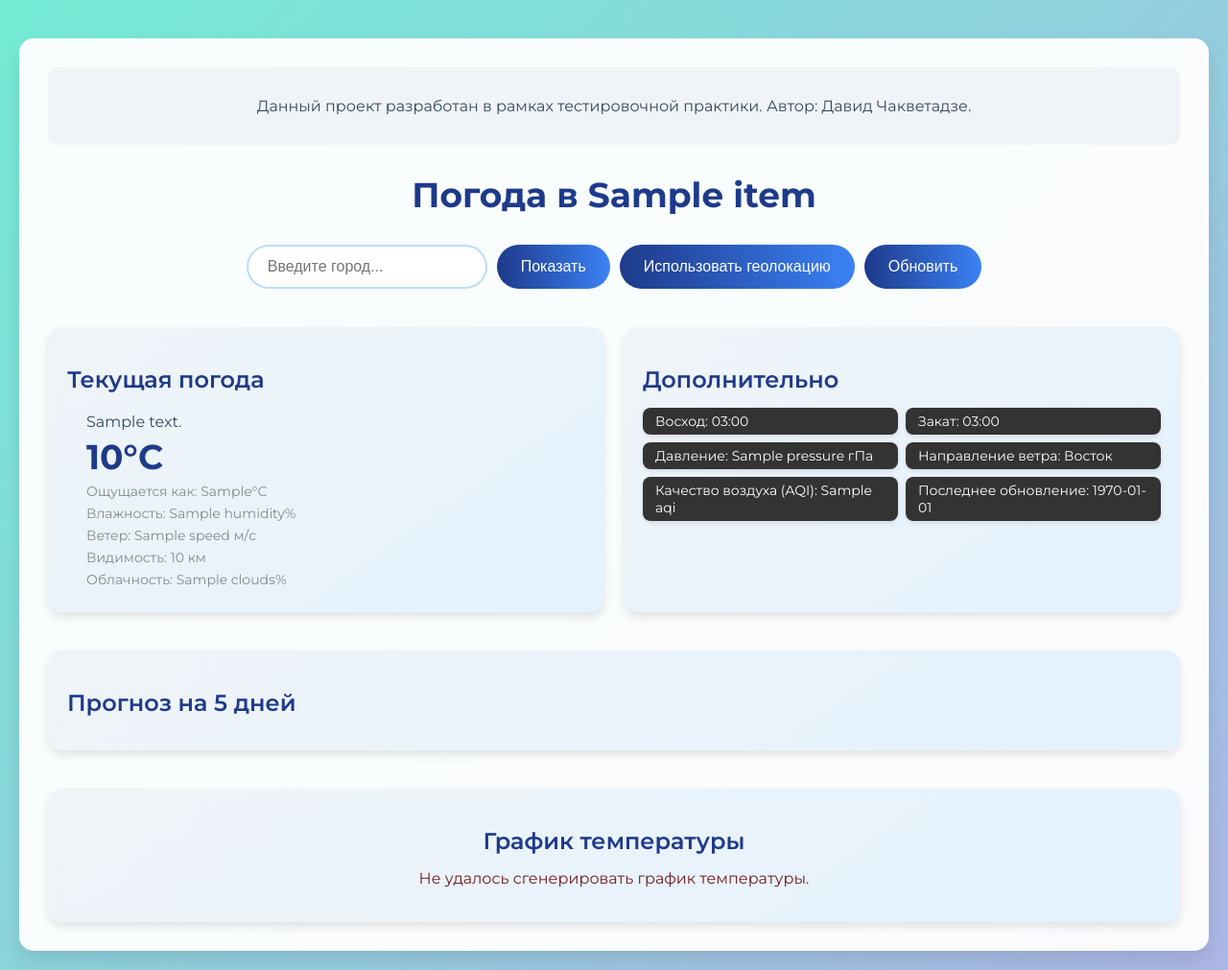
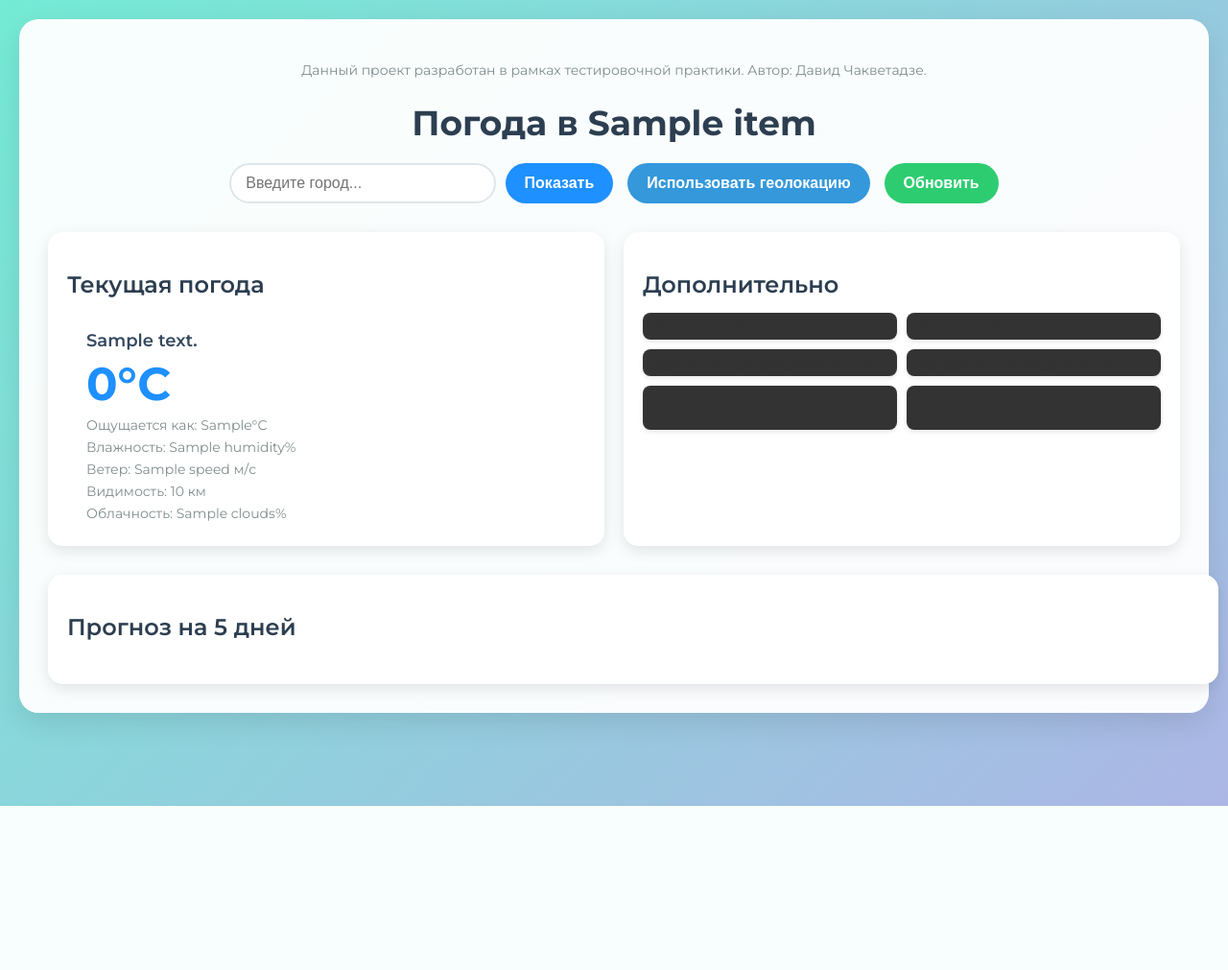
Before and after one commit to Davidchastr/Pet-Project-weather-dashboard, a Flask app: page / in a window 1280 px wide. Shown: the whole page at 96% size. After the commit the page ends 840 px from the top, so only its background shows below. Run offline with Flask 3, Linux system fonts and the light colour scheme; a database or web service that is not in the repository returns one stand-in record (values such as "Sample title"); data that the repository does not hold is empty; some libraries are stand-ins or nearby versions.

Commit message:
Initial commit

```diff
--- a/app.py
+++ b/app.py
@@ -61,7 +61,6 @@ def get_current_weather(lat=None, lon=None, city=None):
     if city:
         url = f"{BASE_URL}weather?q={city}&appid={OPENWEATHER_API_KEY}&units=metric&lang=ru"
     elif lat and lon:
-        # Баг 1: Не проверяем, что lat и lon могут быть None
         url = f"{BASE_URL}weather?lat={lat}&lon={lon}&appid={OPENWEATHER_API_KEY}&units=metric&lang=ru"
     else:
         return None
@@ -69,7 +68,6 @@ def get_current_weather(lat=None, lon=None, city=None):
         response = requests.get(url, timeout=10)
         print(f"Запрос текущей погоды: {url}")
         print(f"Статус запроса текущей погоды: {response.status_code}")
-        # Баг 5: Нет обработки ошибки 429
         if response.status_code == 200:
             return response.json()
         else:
@@ -132,12 +130,10 @@ def generate_temperature_graph(forecast_data):
     avg_temps = []
     for date, temps in daily_temps.items():
         dates.append(date)
-        # Баг 2: Вместо средней температуры берем максимальную
-        avg_temps.append(max(temps))
+        avg_temps.append(sum(temps) / len(temps))
 
     plt.figure(figsize=(12, 5), facecolor='#f0f4f8')
-    # Баг 3: Ошибка в генерации графика — ничего не рисуем
-    # plt.plot(dates, avg_temps, marker='o', linestyle='-', color='#1e90ff', label='Температура', linewidth=2)
+    plt.plot(dates, avg_temps, marker='o', linestyle='-', color='#1e90ff', label='Температура', linewidth=2)
     plt.title('Прогноз температуры на 5 дней', fontsize=16, color='#2c3e50', pad=15)
     plt.xlabel('Дата', fontsize=12, color='#2c3e50')
     plt.ylabel('Температура (°C)', fontsize=12, color='#2c3e50')
@@ -167,7 +163,8 @@ def index():
     lon = request.args.get('lon')
 
     if city:
-        city_name = city.capitalize()
+        # Баг 3: Город отображается с маленькой буквы, если введен с маленькой
+        city_name = city  # Убрали .capitalize(), чтобы сохранить регистр ввода
         current_weather = get_current_weather(city=city)
         forecast = get_forecast(city=city)
     elif lat and lon:
@@ -183,7 +180,8 @@ def index():
         print(f"Ошибка: Не удалось получить данные для города {city if city else 'по координатам'}")
         return render_template('index.html', error="Не удалось получить данные о погоде. Проверьте название города или подключение к интернету.")
 
-    current_temp = current_weather.get('main', {}).get('temp', 0)
+    # Баг 1: Температура всегда 0°C
+    current_temp = 0  # Вместо current_weather.get('main', {}).get('temp', 0)
     feels_like = current_weather.get('main', {}).get('feels_like', 0)
     humidity = current_weather.get('main', {}).get('humidity', 0)
     wind_speed = current_weather.get('wind', {}).get('speed', 0)
@@ -200,8 +198,7 @@ def index():
     lat = current_weather.get('coord', {}).get('lat', 53.6304)
     lon = current_weather.get('coord', {}).get('lon', 55.9308)
     aqi = get_air_quality(lat, lon)
-    # Баг 4: Неправильный формат времени последнего обновления
-    last_updated = datetime.fromtimestamp(current_weather.get('dt', 0), tz).strftime('%Y-%m-%d')
+    last_updated = datetime.fromtimestamp(current_weather.get('dt', 0), tz).strftime('%H:%M, %d %B %Y')
 
     daily_forecast = {}
     for entry in forecast.get('list', [])[:40]:
@@ -216,9 +213,8 @@ def index():
 
     forecast_data = []
     for date, data in list(daily_forecast.items())[:5]:
-        # Баг 2: Используем max вместо среднего значения
-        avg_temp = max(data['temps']) if data['temps'] else 0
-        avg_feels = max(data['feels']) if data['feels'] else 0
+        avg_temp = sum(data['temps']) / len(data['temps']) if data['temps'] else 0
+        avg_feels = sum(data['feels']) / len(data['feels']) if data['feels'] else 0
         icon_counts = {}
         for icon_code in data['icons']:
             icon_counts[icon_code] = icon_counts.get(icon_code, 0) + 1
@@ -226,6 +222,9 @@ def index():
         icon_class = WEATHER_ICON_MAP.get(dominant_icon, "wi-day-cloudy")
         formatted_date = f"{int(date.day)} {MONTHS_RU.get(date.strftime('%B'), date.strftime('%B'))}"
         forecast_data.append((formatted_date, round(avg_temp, 1), round(avg_feels, 1), icon_class))
+
+    # Баг 2: Прогноз на 5 дней показывает только 3 дня
+    forecast_data = forecast_data[:3]
 
     graph_generated = generate_temperature_graph(forecast)
 
--- a/static/style.css
+++ b/static/style.css
@@ -14,108 +14,136 @@ body {
 .container {
     max-width: 1200px;
     width: 100%;
-    background-color: rgba(255, 255, 255, 0.95);
+    background: rgba(255, 255, 255, 0.95);
+    border-radius: 20px;
     padding: 30px;
-    border-radius: 15px;
-    box-shadow: 0 10px 20px rgba(0, 0, 0, 0.1);
-    margin-top: 20px;
+    box-shadow: 0 10px 30px rgba(0, 0, 0, 0.1);
+    backdrop-filter: blur(10px);
 }
 
-/* Информационный блок */
 .project-info {
     text-align: center;
-    padding: 15px;
-    margin-bottom: 30px;
-    color: #34495e;
-    font-size: 16px;
-    background-color: #f0f4f8;
-    border-radius: 10px;
+    margin-bottom: 20px;
+    font-size: 14px;
+    color: #7f8c8d;
 }
 
-/* Заголовок погоды */
 .weather-title {
     text-align: center;
-    color: #1e3a8a;
     font-size: 36px;
-    margin-bottom: 30px;
     font-weight: 700;
+    margin-bottom: 20px;
+    color: #2c3e50;
 }
 
-/* Контролы (поиск, геолокация, обновление) */
+/* Элементы управления */
 .controls {
-    text-align: center;
-    margin-bottom: 40px;
     display: flex;
     justify-content: center;
-    gap: 10px;
+    gap: 15px;
+    margin-bottom: 30px;
     flex-wrap: wrap;
 }
 
 .city-form {
     display: flex;
     gap: 10px;
+    flex: 1;
+    max-width: 400px;
 }
 
 .city-input {
-    padding: 12px 20px;
+    flex: 1;
+    padding: 10px 15px;
+    border: 2px solid #dfe6e9;
+    border-radius: 25px;
     font-size: 16px;
-    border: 2px solid #bbdefb;
-    border-radius: 25px;
     outline: none;
-    transition: border-color 0.3s;
+    transition: border-color 0.3s ease;
 }
 
 .city-input:focus {
-    border-color: #3b82f6;
+    border-color: #1e90ff;
 }
 
 .btn {
-    padding: 12px 25px;
-    font-size: 16px;
+    padding: 10px 20px;
     border: none;
     border-radius: 25px;
+    font-size: 16px;
+    font-weight: 600;
     cursor: pointer;
-    background: linear-gradient(90deg, #1e3a8a, #3b82f6);
+    transition: background-color 0.3s ease, transform 0.1s ease;
+}
+
+.btn-search {
+    background-color: #1e90ff;
+    color: white;
+}
+
+.btn-search:hover {
+    background-color: #1879d9;
+}
+
+.btn-geo {
+    background-color: #3498db;
+    color: white;
+}
+
+.btn-geo:hover {
+    background-color: #2980b9;
+}
+
+.btn-refresh {
+    background-color: #2ecc71;
+    color: white;
+}
+
+.btn-refresh:hover {
+    background-color: #27ae60;
+}
+
+.btn-home {
+    background-color: #e74c3c;
     color: white;
     text-decoration: none;
     display: inline-block;
-    transition: transform 0.2s, box-shadow 0.3s;
+    margin-top: 10px;
 }
 
-.btn:hover {
-    transform: translateY(-2px);
-    box-shadow: 0 5px 15px rgba(30, 58, 138, 0.3);
+.btn-home:hover {
+    background-color: #c0392b;
 }
 
 .btn:active {
-    transform: translateY(0);
+    transform: scale(0.95);
 }
 
-/* Карточки */
+/* Контейнер погоды */
 .weather-container {
     display: flex;
-    justify-content: space-between;
-    margin-bottom: 40px;
     gap: 20px;
-    flex-wrap: nowrap;
+    margin-bottom: 30px;
+    flex-wrap: wrap;
 }
 
 .weather-card, .extra-info-card, .forecast-card, .graph-card {
-    background: linear-gradient(145deg, #f0f4f8, #e3f2fd);
+    background: #ffffff;
+    border-radius: 15px;
     padding: 20px;
-    border-radius: 15px;
-    box-shadow: 0 5px 10px rgba(0, 0, 0, 0.1);
-    flex: 1 1 45%;
-    min-width: 0;
+    box-shadow: 0 5px 15px rgba(0, 0, 0, 0.1);
+    flex: 1;
+    min-width: 300px;
 }
 
 .card-title {
-    color: #1e3a8a;
     font-size: 24px;
+    font-weight: 600;
     margin-bottom: 15px;
-    font-weight: 600;
+    color: #2c3e50;
 }
 
+/* Текущая погода */
 .weather-details {
     display: flex;
     align-items: center;
@@ -123,36 +151,39 @@ body {
 }
 
 .weather-icon {
-    font-size: 80px;
-    color: #3b82f6;
+    font-size: 60px;
+    color: #1e90ff;
 }
 
-.weather-info p {
-    margin: 5px 0;
-    font-size: 16px;
+.weather-info {
+    flex: 1;
+}
+
+.description {
+    font-size: 18px;
+    font-weight: 600;
+    margin-bottom: 5px;
     color: #34495e;
 }
 
-.weather-info .temperature {
-    font-size: 36px;
+.temperature {
+    font-size: 48px;
     font-weight: 700;
-    color: #1e3a8a;
+    color: #1e90ff;
+    margin: 0;
 }
 
-.weather-info .feels-like,
-.weather-info .humidity,
-.weather-info .wind,
-.weather-info .visibility,
-.weather-info .cloudiness {
+.feels-like, .humidity, .wind, .visibility, .cloudiness {
     font-size: 14px;
+    margin: 5px 0;
     color: #7f8c8d;
 }
 
+/* Дополнительная информация */
 .extra-info-grid {
     display: grid;
-    grid-template-columns: 1fr 1fr;
-    gap: 8px;
-    margin-top: 10px;
+    grid-template-columns: repeat(auto-fit, minmax(200px, 1fr));
+    gap: 10px;
 }
 
 .extra-info-item {
@@ -160,104 +191,84 @@ body {
     align-items: center;
     gap: 5px;
     padding: 5px 8px;
+    /* Баг 5: Нечитаемый текст */
     background: #333333; /* Темный фон */
-    color: #ffffff; /* Белый текст */
+    color: #333333; /* Темный текст, нечитаемый */
     border-radius: 8px;
     box-shadow: 0 2px 5px rgba(0, 0, 0, 0.1);
     font-size: 14px;
 }
 
-.extra-info-item .wi {
+.extra-info-item i {
     font-size: 18px;
-    color: #3b82f6;
+    color: #1e90ff;
 }
 
-/* Прогноз */
+/* Прогноз на 5 дней */
+.forecast-card {
+    width: 100%; /* Устанавливаем ширину карточки прогноза на 100% */
+}
+
 .forecast-grid {
-    display: grid;
-    grid-template-columns: repeat(auto-fit, minmax(150px, 1fr));
-    gap: 10px;
-    margin-top: 15px;
+    display: flex; /* Используем flex вместо grid */
+    flex-direction: row; /* Элементы в одну строку */
+    justify-content: space-between; /* Равномерное распределение */
+    gap: 15px; /* Расстояние между элементами */
+    overflow-x: auto; /* Горизонтальная прокрутка, если элементы не помещаются */
+    padding-bottom: 10px; /* Отступ снизу для прокрутки */
 }
 
 .forecast-item {
-    background: #ffffff;
+    background: #f9fbfd;
+    border-radius: 10px;
     padding: 15px;
-    border-radius: 10px;
-    text-align: center;
-    box-shadow: 0 3px 6px rgba(0, 0, 0, 0.1);
+    box-shadow: 0 3px 10px rgba(0, 0, 0, 0.05);
+    flex: 1; /* Каждый элемент занимает равное пространство */
+    min-width: 150px; /* Минимальная ширина элемента */
+    text-align: center; /* Центрируем текст */
 }
 
 .forecast-item .date {
     font-size: 16px;
-    color: #1e3a8a;
+    font-weight: 600;
+    margin-bottom: 10px;
+    color: #2c3e50;
+}
+
+.forecast-item .weather-icon {
+    font-size: 40px;
     margin-bottom: 10px;
 }
 
 .forecast-item .temperature {
     font-size: 20px;
     font-weight: 600;
-    color: #1e3a8a;
+    color: #1e90ff;
     margin: 5px 0;
 }
 
 .forecast-item .feels-like {
-    font-size: 14px;
+    font-size: 12px;
     color: #7f8c8d;
 }
 
-/* График */
-.graph-card {
-    margin-top: 40px;
-    text-align: center;
-}
-
-.graph-image {
+/* График температуры */
+.graph-card img {
     width: 100%;
     height: auto;
     border-radius: 10px;
-    box-shadow: 0 5px 10px rgba(0, 0, 0, 0.1);
+    box-shadow: 0 3px 10px rgba(0, 0, 0, 0.1);
 }
 
-.error-text {
-    color: #721c24;
-    font-size: 16px;
-    margin-top: 10px;
-}
-
-/* Страница ошибки */
+/* Сообщение об ошибке */
 .error-message {
     text-align: center;
-    padding: 30px;
-    background-color: #fff3f3;
-    border-radius: 15px;
-    box-shadow: 0 5px 10px rgba(0, 0, 0, 0.1);
-    max-width: 500px;
-    margin: 0 auto;
-}
-
-.error-message p {
-    color: #721c24;
-    font-size: 18px;
-    margin-bottom: 20px;
-}
-
-.btn-home {
-    padding: 12px 25px;
+    background: #ffebee;
+    border-radius: 10px;
+    padding: 20px;
+    color: #c0392b;
     font-size: 16px;
-    border: none;
-    border-radius: 25px;
-    cursor: pointer;
-    background: linear-gradient(90deg, #1e3a8a, #3b82f6);
-    color: white;
-    text-decoration: none;
-    display: inline-block;
-    transition: transform 0.2s, box-shadow 0.3s;
-}
-
-.btn-home:hover {
-    transform: translateY(-2px);
-    box-shadow: 0 5px 15px rgba(30, 58, 138, 0.3);
+    box-shadow: 0 5px 15px rgba(0, 0, 0, 0.1);
 }
 
 /* Адаптивность */
--- a/templates/index.html
+++ b/templates/index.html
@@ -29,8 +29,8 @@
                     <button type="submit" class="btn btn-search">Показать</button>
                 </form>
                 <button class="btn btn-geo" onclick="getLocation()">Использовать геолокацию</button>
-                <!-- Баг 6: Неправильный вызов функции refreshPage -->
-                <button class="btn btn-refresh" onclick="refresh()">Обновить</button>
+                <!-- Баг 4: Кнопка "Обновить" меняет текст на "Ошибка" -->
+                <button class="btn btn-refresh" onclick="this.innerText='Ошибка'">Обновить</button>
             </div>
 
             <div class="weather-container">
@@ -38,8 +38,7 @@
                     <h2 class="card-title">Текущая погода</h2>
                     <div class="weather-details">
                         <div class="weather-icon">
-                            <!-- Баг 7: Иконка не отображается из-за неправильного использования -->
-                            <i class="wi-{{ icon_class }}"></i>
+                            <i class="wi {{ icon_class }}"></i>
                         </div>
                         <div class="weather-info">
                             <p class="description">{{ description }}</p>
@@ -84,14 +83,12 @@
                 </div>
             </div>
 
-            <div class="graph-card">
-                <h2 class="card-title">График температуры</h2>
-                {% if graph_exists %}
-                    <img src="{{ url_for('static', filename='temp_graph.png') }}?{{ timestamp }}" alt="График температуры" class="graph-image">
-                {% else %}
-                    <p class="error-text">Не удалось сгенерировать график температуры.</p>
-                {% endif %}
-            </div>
+            {% if graph_exists %}
+                <div class="graph-card">
+                    <h2 class="card-title">График температуры</h2>
+                    <img src="{{ url_for('static', filename='temp_graph.png') }}?t={{ timestamp }}" alt="График температуры">
+                </div>
+            {% endif %}
         {% endif %}
     </div>
 
@@ -117,10 +114,6 @@
             navigator.geolocation.getCurrentPosition(successCallback, errorCallback, options);
         }
 
-        function refreshPage() {
-            window.location.reload();
-        }
-
         document.getElementById('city-form').addEventListener('submit', function(event) {
             event.preventDefault();
             const cityInput = document.querySelector('.city-input').value.trim();
```
Also changed, not shown: other parts of static/style.css (+55 -38 lines).
